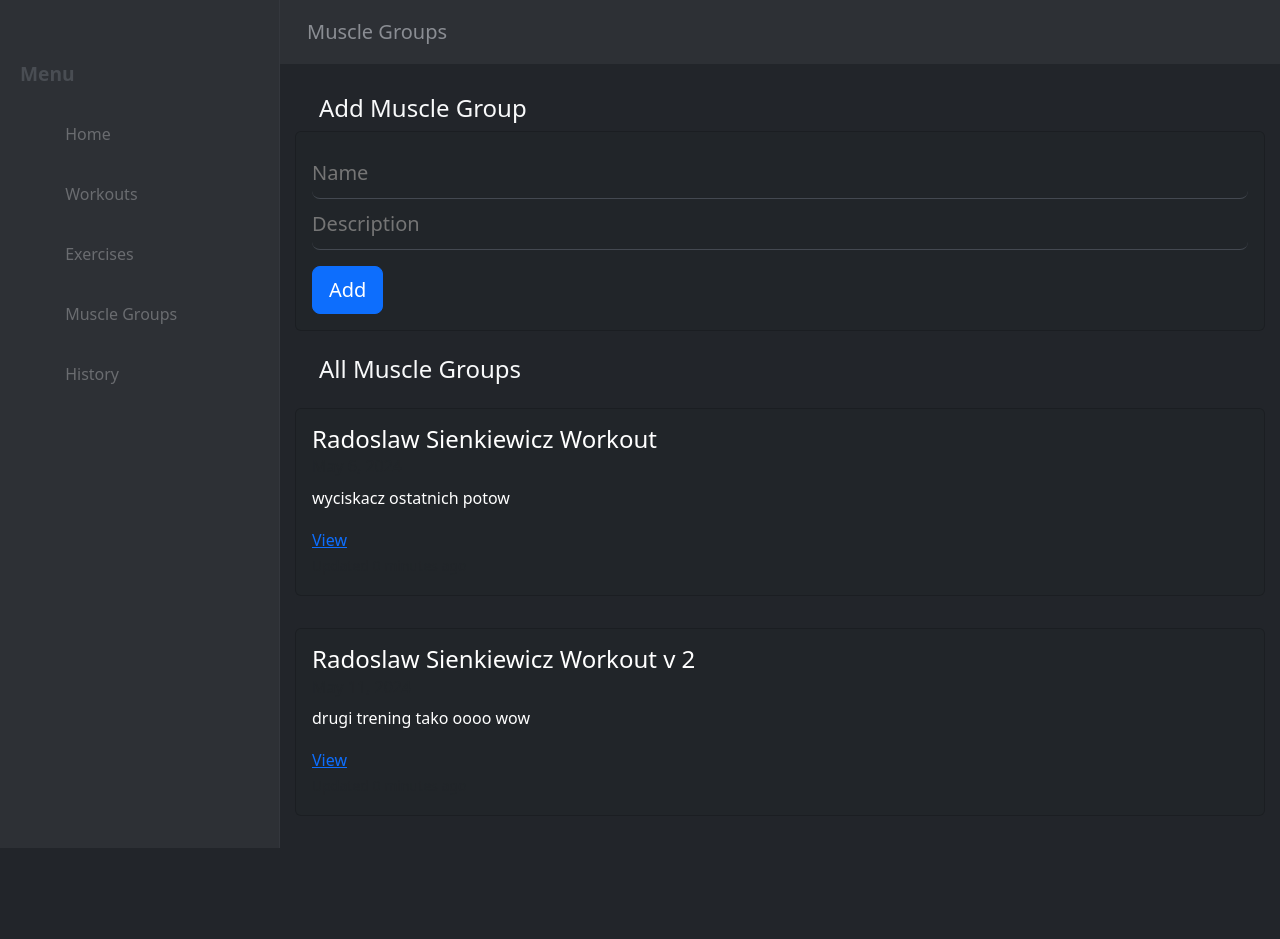
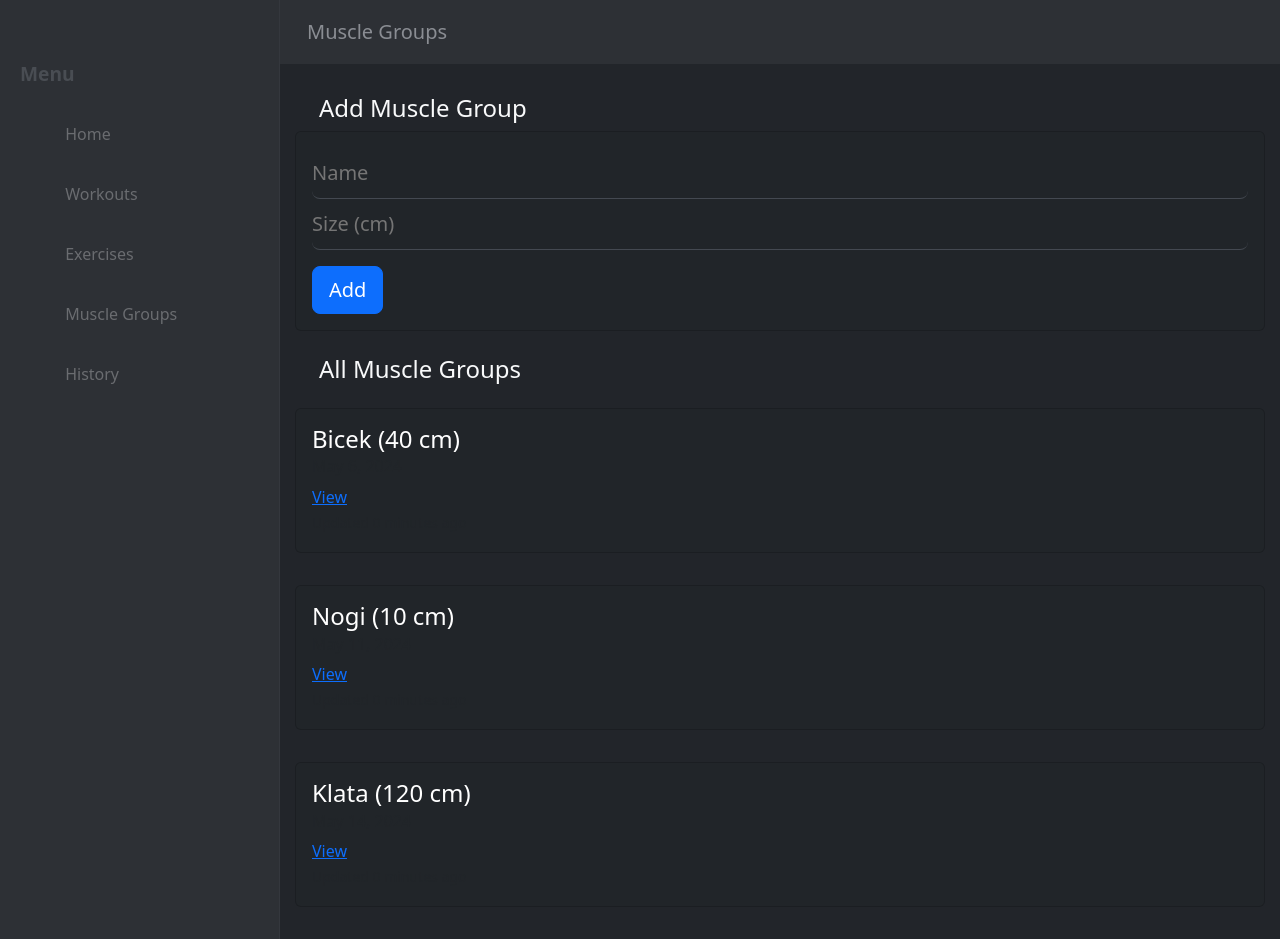
Before and after one commit to TR0U8L3-gif/workout_logger, a Django app: template apps/workout/templates/workout/add_muscle_group.html in a window 1280 px wide. Shown: the part 81-1020 px from the top of the page. Before the commit the page ends 929 px from the top, so only its background shows below. Run offline with Django 5.2, Linux system fonts and the light colour scheme; the template is opened without the code that fills it: values that come from a table or form of the project are taken from there, others are empty; data comes from the database, SQL or seed files in the repository; both versions use the stored data as it was after the commit; some libraries are stand-ins or nearby versions.

Commit message:
musclegroup logic

```diff
--- a/apps/workout/models.py
+++ b/apps/workout/models.py
@@ -664,7 +664,7 @@ class MuscleGroupManager(models.Manager):
         #-- DESCRIPTION: --#
         #------------------#
         # Check if size is less than 1:
-        if kwargs["size"] < 1:
+        if int(kwargs["size"]) < 1:
             errors.append('Size is required and must be at least 1.')
 
         # Check for validation errors:
--- a/apps/workout/templates/workout/add_muscle_group.html
+++ b/apps/workout/templates/workout/add_muscle_group.html
@@ -30,20 +30,19 @@
           <h4 class="ms-4 mt-2 text-light">Add Muscle Group</h4>
           <div class="card bg-dark add-exercise mb-4 mt-2">
             <div class="card-body">
-              <form id="workout-form" action="/workout" method="POST">
+              <form id="muscle_group-form" action="/musclegroup" method="POST">
                 {% csrf_token %}
-                <!-- Workout Errors -->
+                <!-- Muscle Group Errors -->
                 {% if messages %}
                   {% for message in messages %}
-                    {% if message.tags == "workout error" %}
+                    {% if message.tags == "muscle_group error" %}
                       <div class="alert alert-danger alert-dismissable" role="alert">
-                        <a href="#" class="close" data-dismiss="alert" aria-label="close">&times;</a>
                         <strong>Error!</strong> {{ message }}
                       </div>
                     {% endif %}
                   {% endfor %}
                 {% endif %}
-                <!-- Workout Name -->
+                <!-- Muscle Group Name -->
                 <div class="form-group">
                   <input
                     id="name"
@@ -54,14 +53,14 @@
                     placeholder="Name"
                   />
                 </div>
-                <!-- Workout Description -->
+                <!-- Muscle Group Size -->
                 <div class="form-group">
                   <input
-                    id="description"
-                    type="text"
-                    name="description"
+                    id="size"
+                    type="number"
+                    name="size"
                     class="input-material form-control-lg"
-                    placeholder="Description"
+                    placeholder="Size (cm)"
                   />
                 </div>
                 {% csrf_token %}
@@ -75,20 +74,19 @@
             </div>
           </div>
           <h4 class="ms-4 mt-2 mb-4 text-light">All Muscle Groups</h4>
-            {% if workouts %}
-              {% for workout in workouts %}
+            {% if muscle_groups %}
+              {% for muscle_group in muscle_groups %}
               <div class="col-lg-12 pb-4">
                 <div class="card text-white bg-dark mb-2">
                   <div class="card-body">
-                    <h4 class="card-title">{{workout.name}}</h4>
+                    <h4 class="card-title">{{muscle_group.name}} ({{muscle_group.size}} cm)</h4>
                     <h6 class="card-subtitle mb-2 text-muted">
-                      {{workout.created_at | date }}
+                      {{muscle_group.created_at | date }}
                     </h6>
-                    <p class="card-text">{{workout.description}}</p>
-                    <a href="/workout/{{workout.id}}" class="card-link">View</a>
+                    <a href="/musclegroup/{{muscle_group.id}}" class="card-link">View</a>
                     <p class="card-text">
                       <small class="text-muted"
-                        >Updated {{workout.updated_at | timesince}} ago</small
+                        >Updated {{muscle_group.updated_at | timesince}} ago</small
                       >
                     </p>
                   </div>
```
Also changed, not shown: apps/workout/views.py (+46 -2 lines), db.sqlite3.
